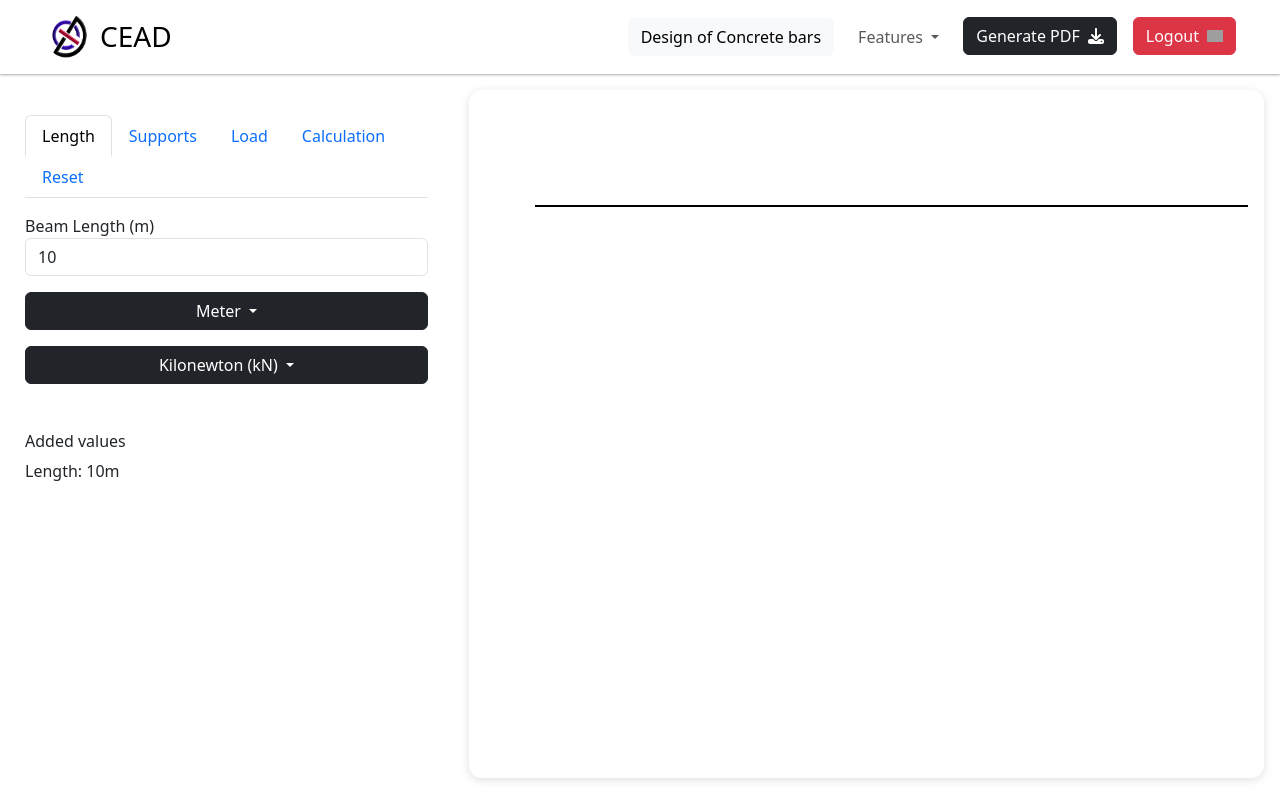
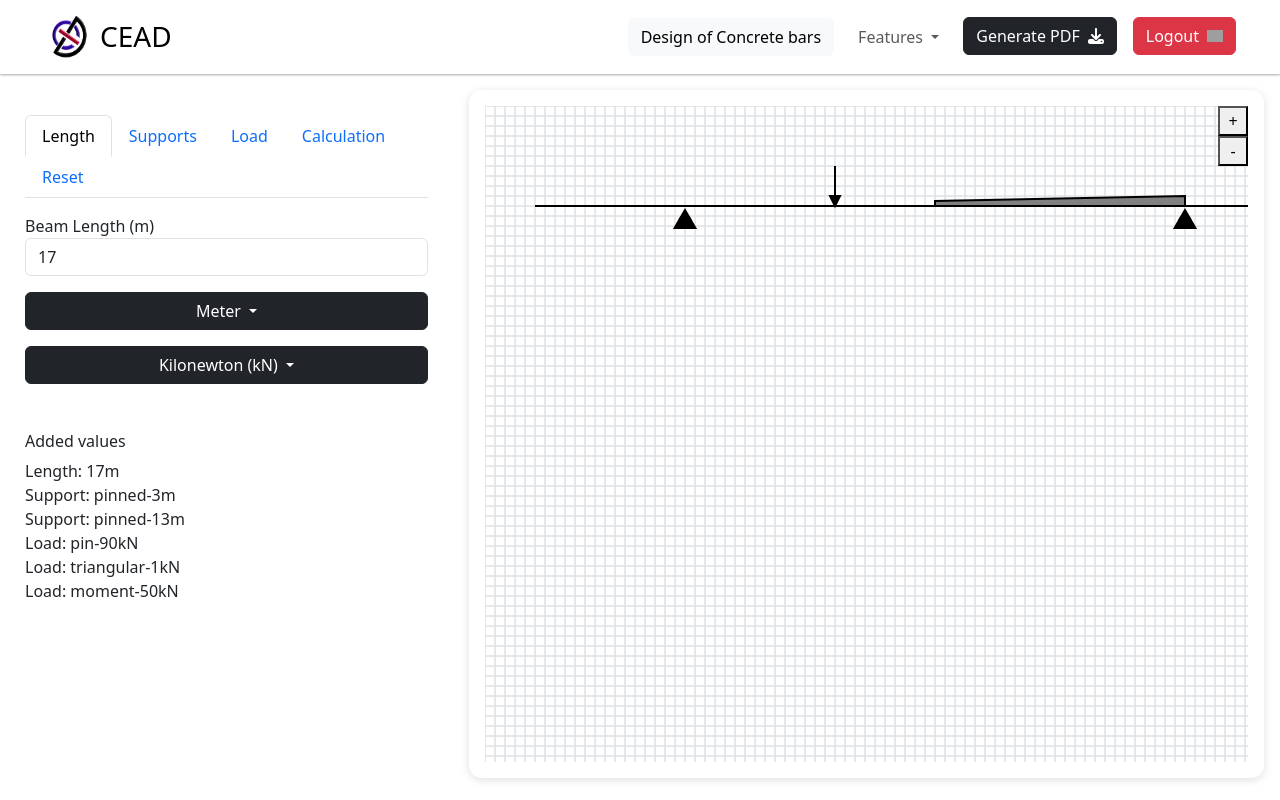
Before and after one commit to Midhunnairts/beam-builder, an Angular app: page /dashboard in a window 1280 px wide. Built offline with nearby package versions, Linux system fonts and the light colour scheme; grey boxes are pictures that could not be loaded.

Commit message:
[MNT] zoomin out

```diff
--- a/src/app/dashboard/dashboard.component.ts
+++ b/src/app/dashboard/dashboard.component.ts
@@ -18,19 +18,19 @@ export class DashboardComponent {
   pinSupportPos = true
   pinRollorPos = true
   myBeam: Beam = {
-    length: 10,
+    length: 17,
     support: [
-      // { type: 'fixed', position: 0 },
-      // { type: 'roller', position: 8 },
+      { type: 'pinned', position: 3 },
+      { type: 'pinned', position: 13 },
       // { type: 'pinned', position: 100 },
       // { type:'hing',position:75}
     ],
     load: [
-      // { type: 'pin', value: 40, position: 2, angle: 90 },
+      { type: 'pin', value: 90, position: 6, angle: 90 },
       // { type: 'pin', value: 20, position: 10, angle: 90 },
       // { type: 'distributed', value: 10, start: 0, end: 4, position: 0 },
-      // { type: 'triangular', start: 4, end: 8, startValue: 20, endValue: 40, position: 4,value:1 },
-      // { type: 'moment', value: 3, position: 8 },
+      { type: 'triangular', start: 8, end: 13, startValue: 10, endValue: 0, position: 8,value:1 },
+      { type: 'moment', value: 50, position: 17 },
     ],
   };
 
--- a/src/app/dashboard/playground/playground.component.html
+++ b/src/app/dashboard/playground/playground.component.html
@@ -1,2 +1,5 @@
 <div id="konva-container" style="height: 100%; width: 100%;" #konvaContainer>
 </div>
+
+<button class="zoom-in" (click)="updateScale()">+</button>
+<button class="zoom-out" (click)="updateScaleout()">-</button>
--- a/src/app/dashboard/playground/playground.component.scss
+++ b/src/app/dashboard/playground/playground.component.scss
@@ -1,8 +1,30 @@
 :host {
     height: 100%;
     width: 100%;
+    position: relative;
 }
 #konva-container {
     height: 100%;
     width: 100%;
 }
+
+.zoom-in {
+    position: absolute;
+    top:0;
+    right: 0;
+    height: 30px;
+    width: 30px;
+    display: flex;
+    align-items: center;
+    justify-content: center;
+}
+.zoom-out {
+    position: absolute;
+    top:30px;
+    right: 0;
+    height: 30px;
+    width: 30px;
+    display: flex;
+    align-items: center;
+    justify-content: center;
+}
--- a/src/app/dashboard/playground/playground.component.ts
+++ b/src/app/dashboard/playground/playground.component.ts
@@ -12,11 +12,15 @@ export class PlaygroundComponent implements AfterViewInit, OnChanges {
   @Input() calculation: number = 0
   private stage !: Konva.Stage
   private layer !: Konva.Layer
+  private gridlayer !: Konva.Layer
+  scale = 1;
+
+
   @ViewChild('konvaContainer') container!: ElementRef;
   ngOnChanges(changes: SimpleChanges): void {
     if (this.stage) {
 
-      this.stage.removeChildren()
+      this.layer.remove()
     }
     setTimeout(() => {
       const ratio = 850 / this.beam.length
@@ -110,8 +114,8 @@ export class PlaygroundComponent implements AfterViewInit, OnChanges {
             const triangularLoad = this.createtriangularLoad(
               ((load as TriangularLoad).start * ratio) + 50,
               100,
-              ((load as TriangularLoad).end - (load as TriangularLoad).start) * ratio,
-              ((load as TriangularLoad).endValue - (load as TriangularLoad).startValue),
+              (((load as TriangularLoad).end - (load as TriangularLoad).start) * ratio),
+              Math.abs(((load as TriangularLoad).endValue - (load as TriangularLoad).startValue)),
               5,
               40,
               5
@@ -147,6 +151,34 @@ export class PlaygroundComponent implements AfterViewInit, OnChanges {
       height: containerHeight,
       draggable: true
     });
+
+    this.gridlayer = new Konva.Layer();
+    this.stage.add(this.gridlayer);
+
+    // Constants for grid
+    const gridSize = 10;
+    const numRows = 150;
+    const numCols = 150;
+
+    // Add grid of squares
+    for (let row = -40; row < numRows; row++) {
+      for (let col = -40; col < numCols; col++) {
+        const square = new Konva.Rect({
+          x: col * gridSize,
+          y: row * gridSize,
+          width: gridSize,
+          height: gridSize,
+          // fill: 'lightblue',
+          stroke: '#dee2e6',
+          strokeWidth: 1
+        });
+
+        this.gridlayer.add(square);
+      }
+    }
+
+    this.stage.draw();
+
 
     // Create a layer
 
@@ -854,4 +886,15 @@ export class PlaygroundComponent implements AfterViewInit, OnChanges {
         return NaN; // Return NaN for invalid formula numbers
     }
   }
+
+  updateScale() {
+    this.scale /= 1.3;
+    this.stage.scale({ x: this.scale, y: this.scale });
+    this.stage.batchDraw();
+  }
+  updateScaleout(){
+    this.scale *= 1.3;
+    this.stage.scale({ x: this.scale, y: this.scale });
+    this.stage.batchDraw();
+  }
 }
```
